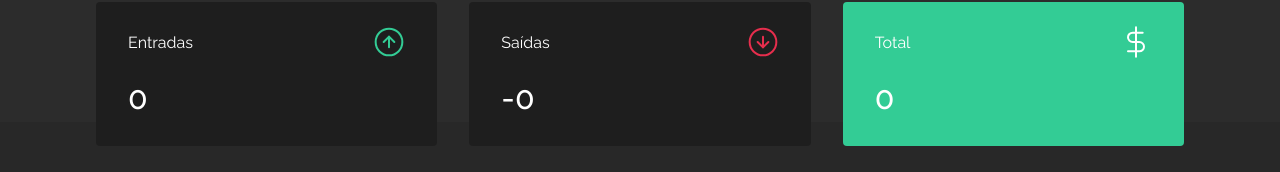
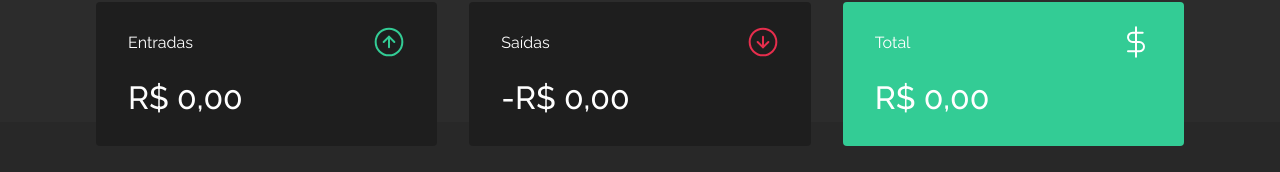
Before and after one commit to nataliaaraujo0/dt-urban, a React (Create React App) app in the folder dturban/: page / in a window 1280 px wide. Shown: the part 162-334 px from the top of the page. Built offline with nearby package versions, Linux system fonts and the light colour scheme; no server answers; what miragejs would draw is missing.

Commit message:
chore: formatando valor em moeda pt-BR do component 'sumary'

```diff
--- a/dturban/src/components/Summary/index.tsx
+++ b/dturban/src/components/Summary/index.tsx
@@ -37,7 +37,12 @@ export function Summary() {
                     <p>Entradas</p>
                     <img src={EntradasImg} alt="Entradas" />
                 </header>
-                <strong>{sumary.deposits}</strong>
+                <strong>
+                    {new Intl.NumberFormat('pt-BR', {
+                        style: 'currency',
+                        currency: 'BRL'
+                    }).format(sumary.deposits)}
+                </strong>
             </div>
 
             <div>
@@ -45,7 +50,12 @@ export function Summary() {
                     <p>Saídas</p>
                     <img src={SaidasImg} alt="Saídas" />
                 </header>
-                <strong>-{sumary.withdraw}</strong>
+                <strong>-
+                    {new Intl.NumberFormat('pt-BR', {
+                        style: 'currency',
+                        currency: 'BRL'
+                    }).format(sumary.withdraw)}
+                </strong>
             </div>
 
             <div className="highLight-background">
@@ -53,7 +63,12 @@ export function Summary() {
                     <p>Total</p>
                     <img src={TotalImg} alt="Total" />
                 </header>
-                <strong>{sumary.total}</strong>
+                <strong>
+                    {new Intl.NumberFormat('pt-BR', {
+                        style: 'currency',
+                        currency: 'BRL'
+                    }).format(sumary.total)}
+                </strong>
             </div>
         </Container>
     );
```
